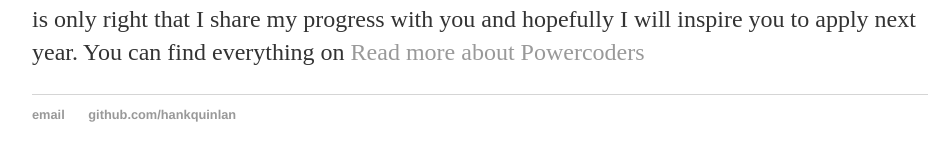
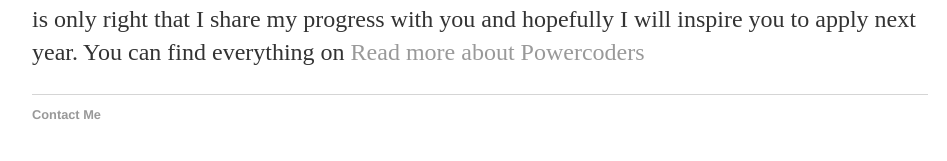
Before and after one commit to aineomugisha/aineomugisha.github.io, a Jekyll site: the page built from index.html, in a window 1280 px wide. Shown: the part 262-423 px from the top of the page, without its empty margins (160-1107 px from the left). Built offline with Jekyll 4.4.1, drawn with Linux system fonts in a browser that asks for light colours.

Commit message:
Update default.html

```diff
--- a/_layouts/default.html
+++ b/_layouts/default.html
@@ -25,8 +25,8 @@
 
 <footer>
     		<ul>
-        		<li><a href="mailto:hankquinlanhub@gmail.com">email</a></li>
-        		<li><a href="https://github.com/hankquinlan">github.com/hankquinlan</a></li>
+        		<li><a href="mailto:lynn.aineomugisha">Contact Me</a></li>
+        		<!--<li><a href="https://github.com/hankquinlan">github.com/hankquinlan</a></li>-->
 			</ul>
 		</footer>
 	</body>
```
